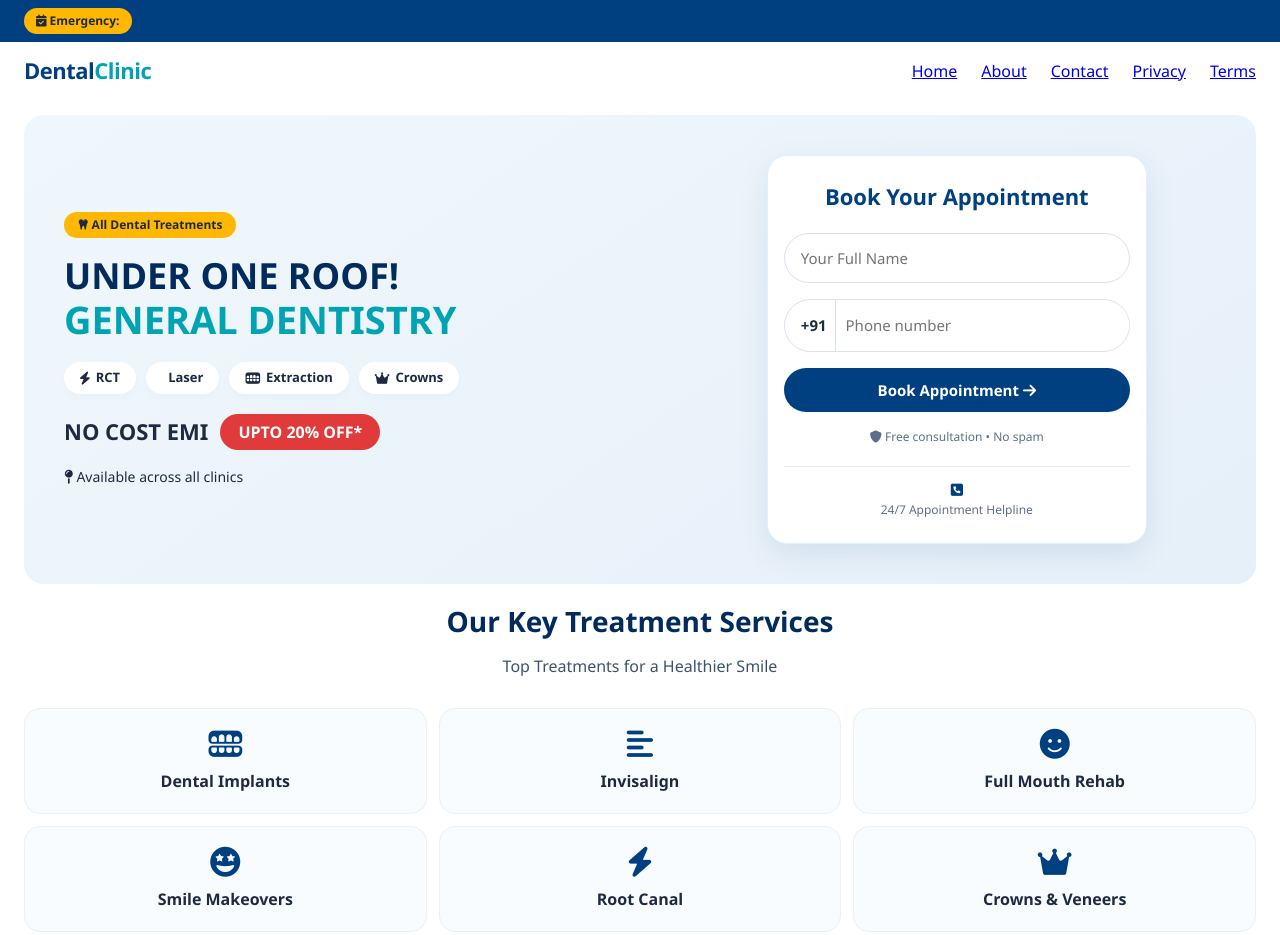
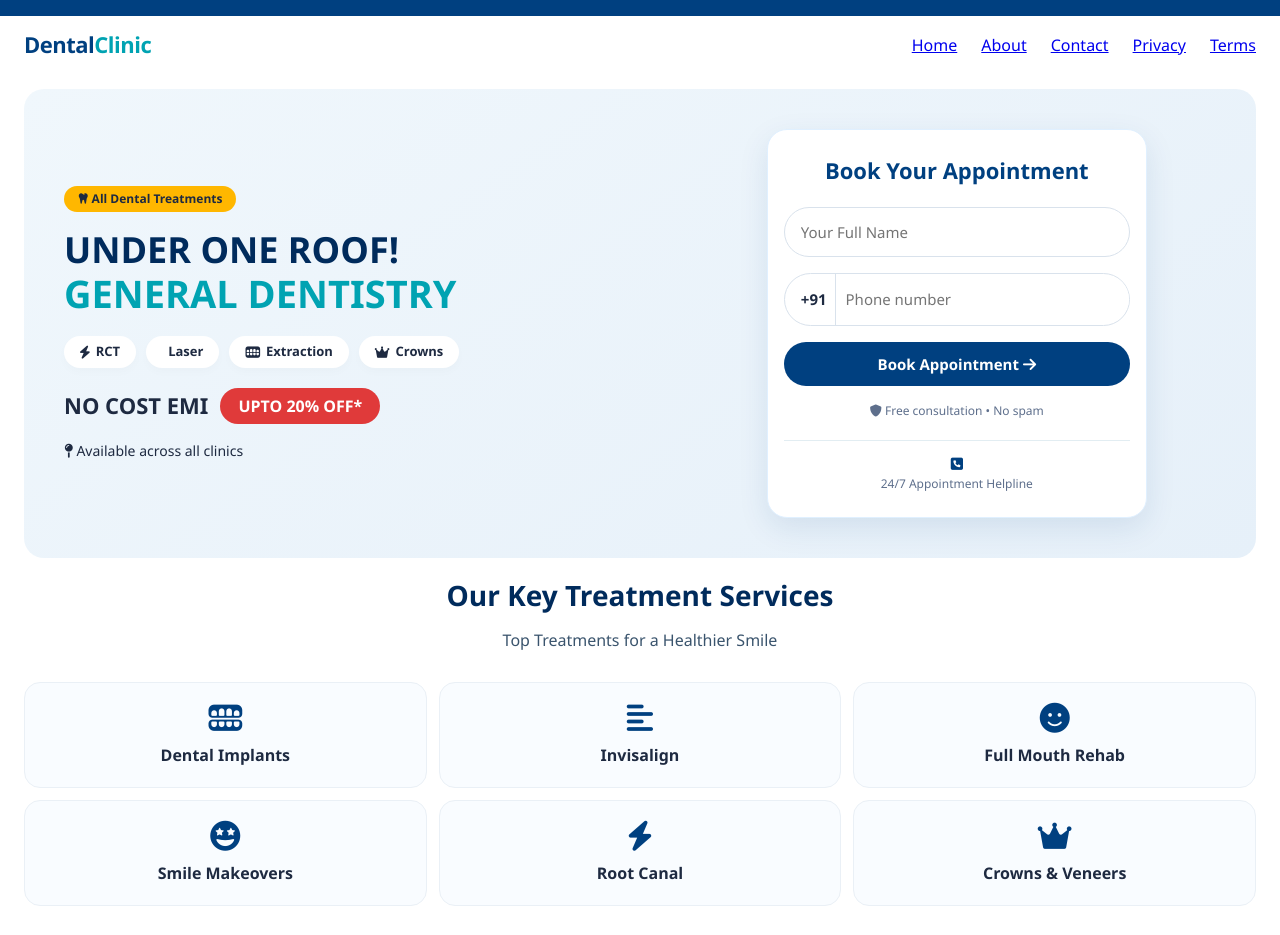
Before and after one commit to Projectpointer/dental, a plain HTML site: page index.html in a window 1280 px wide. Shown: the top 935 px of the page. Drawn offline with Linux system fonts and the light colour scheme.

Commit message:
Update index.html

```diff
--- a/index.html
+++ b/index.html
@@ -641,9 +641,7 @@
     <div class="top-bar">
         <div class="container">
 
-            <div class="cta-small">
-                <i class="fas fa-calendar-check"></i> Emergency:
-            </div>
+
         </div>
     </div>
 
```
